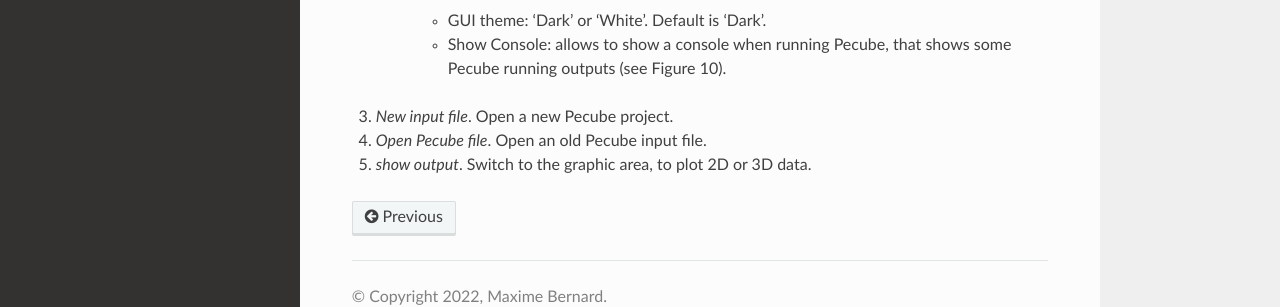
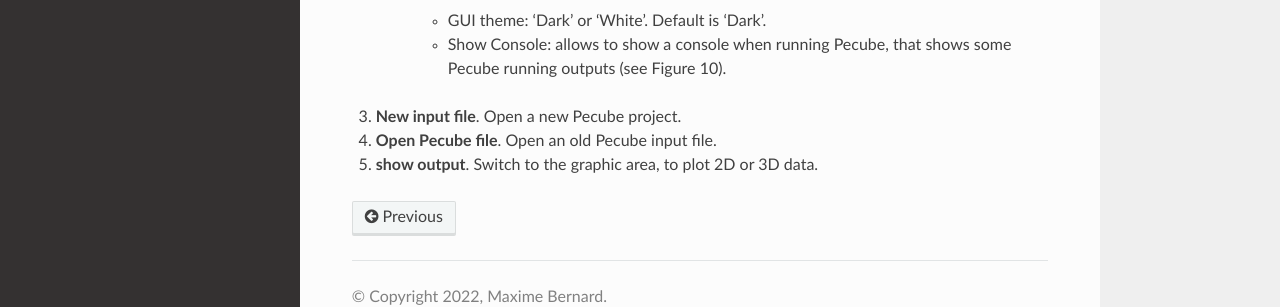
Before and after one commit to MBernAca/PecubeGUI_Doc, a Sphinx documentation site: the page built from docs/source/introduction.rst, in a window 1280 px wide and 1381 px high. Shown: the part 1015-1322 px from the top of the window. Built offline with Sphinx 7.4.7 and the Read the Docs theme 2.0.0, drawn with Linux system fonts in a browser that asks for light colours.

Commit message:
Update introduction.rst

```diff
--- a/docs/source/introduction.rst
+++ b/docs/source/introduction.rst
@@ -25,8 +25,8 @@
       +	GUI theme: ‘Dark’ or ‘White’. Default is ‘Dark’.
       + Show Console: allows to show a console when running Pecube, that shows some Pecube running outputs (see Figure 10).
 
-3. *New input file*. Open a new Pecube project.
+3. **New input file**. Open a new Pecube project.
 
-4. *Open Pecube file*. Open an old Pecube input file.
+4. **Open Pecube file**. Open an old Pecube input file.
 
-5. *show output*. Switch to the graphic area, to plot 2D or 3D data.
+5. **show output**. Switch to the graphic area, to plot 2D or 3D data.
```
